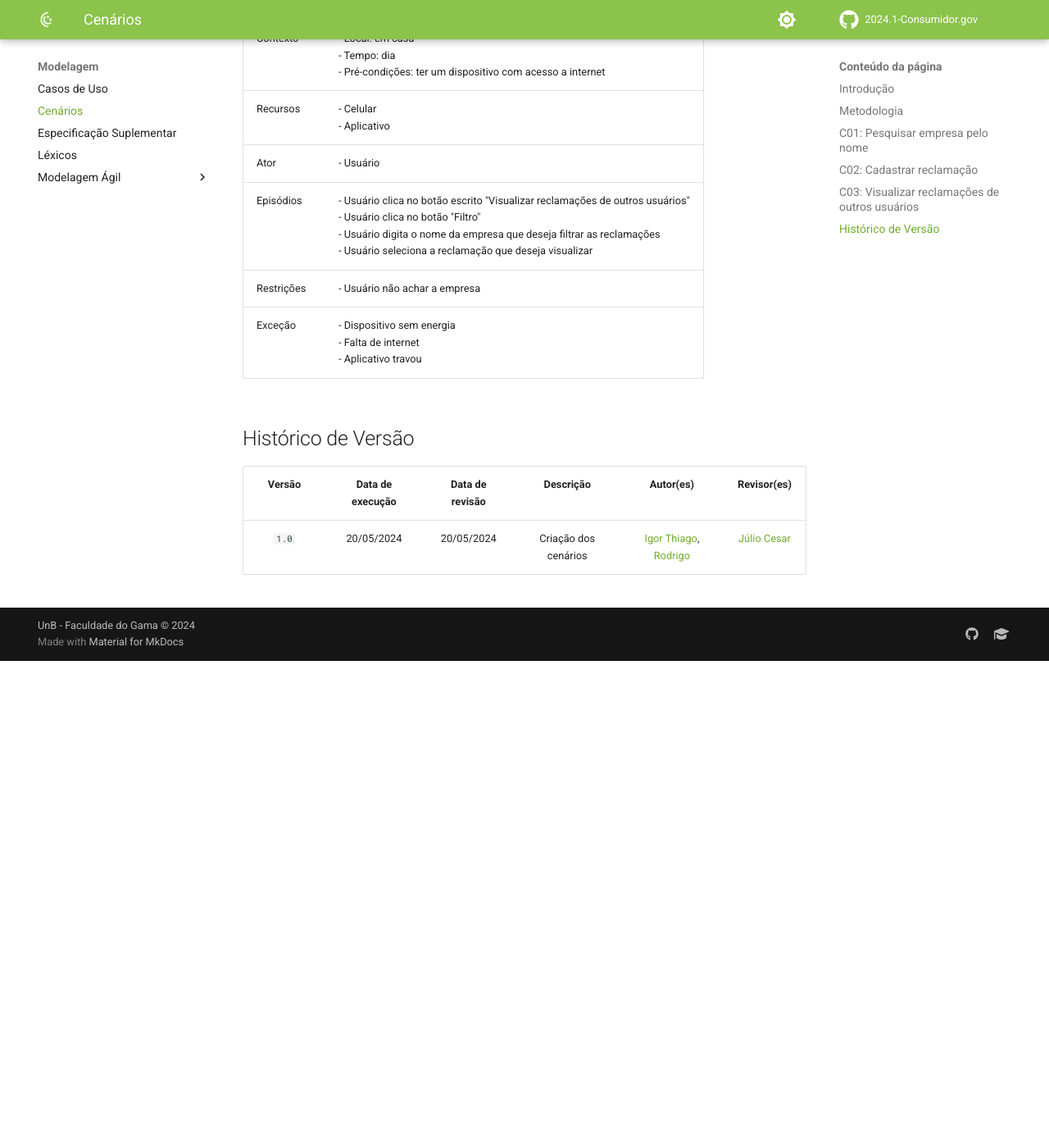
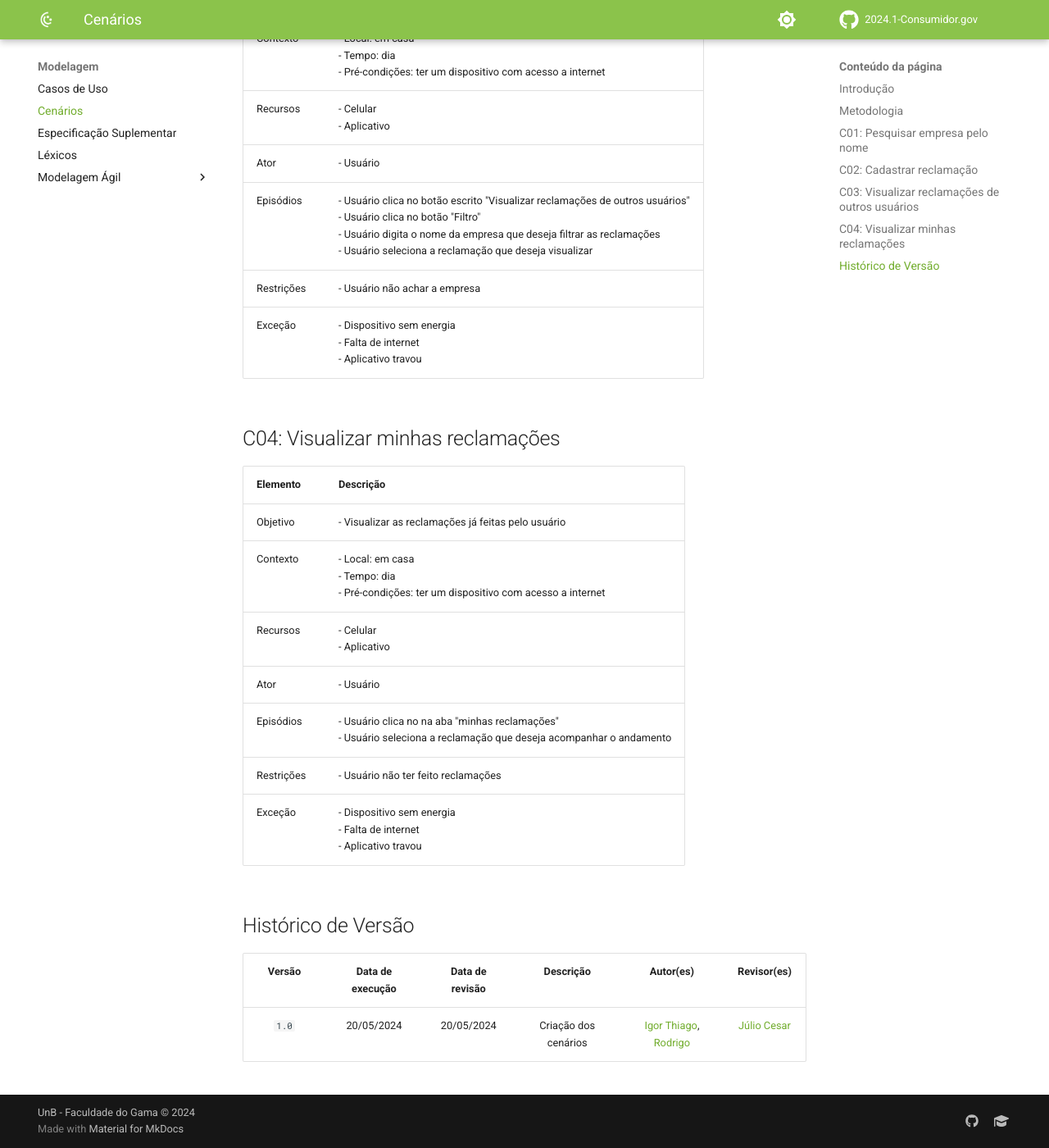
Before and after one commit to Requisitos-de-Software/2024.1-Grupo08, an MkDocs documentation site: the page built from docs/Modelagem/cenarios.md, in a window 1280 px wide and 1400 px high, scrolled down 2512 px. Shown: the whole window at 82% size. Built offline with MkDocs 1.6.1 and Material for MkDocs 9.7.7, drawn with Linux system fonts in a browser that asks for light colours; comment, search, counter and statistics services are not loaded; before the commit the page ends 3318 px from its top, so only the background shows below that.

Commit message:
Adicionando cenário 4

```diff
--- a/docs/Modelagem/cenarios.md
+++ b/docs/Modelagem/cenarios.md
@@ -64,6 +64,19 @@ Há cinco maneiras de descrever cenários: texto narrativo, texto estruturado, d
 | Exceção    | - Dispositivo sem energia <br> - Falta de internet <br> - Aplicativo travou
 
 
+## C04: Visualizar minhas reclamações
+
+| Elemento   | Descrição                                                                                                                                                        |
+| ---------- | ---------------------------------------------------------------------------------------------------------------------------------------------------------------- |
+| Objetivo   | - Visualizar as reclamações já feitas pelo usuário|
+| Contexto   | - Local: em casa <br> - Tempo: dia <br> - Pré-condições: ter um dispositivo com acesso a internet|
+| Recursos   | - Celular <br> - Aplicativo
+| Ator       | - Usuário|
+| Episódios  | - Usuário clica no na aba "minhas reclamações" <br> - Usuário seleciona a reclamação que deseja acompanhar o andamento
+|Restrições  | - Usuário não ter feito reclamações |
+| Exceção    | - Dispositivo sem energia <br> - Falta de internet <br> - Aplicativo travou
+
+
 ## Histórico de Versão
 | Versão | Data de execução | Data de revisão |  Descrição            | Autor(es)         | Revisor(es)  |
 | :------: | :----------: | :--------: | :--------------------: | :-------------: | :----------: |
```
